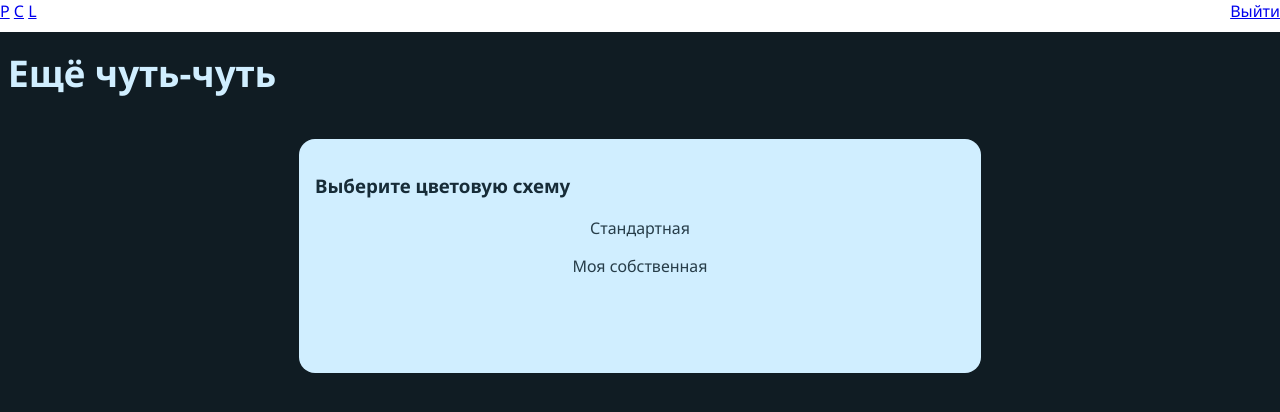
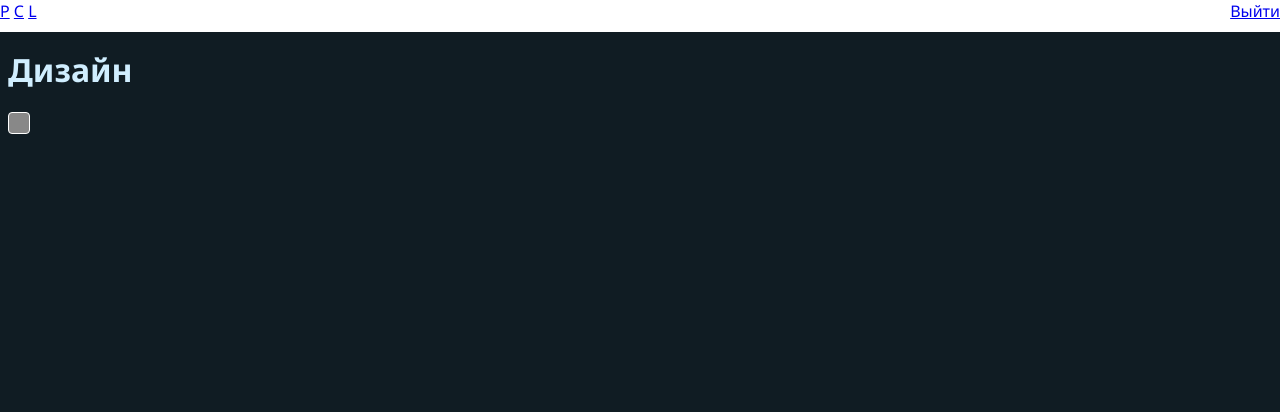
Before and after one commit to ultrasaks/linktree, a Django app: template customing_app/templates/colors.html in a window 1280 px wide. Shown: the top 412 px of the page. Run offline with Django 4.2, Linux system fonts and the light colour scheme; the template is opened without the code that fills it: most values are stand-ins (such as "Sample title", 1, 10 or a date in 2020).

Commit message:
база и предпросмотр цветов

```diff
--- a/customing_app/templates/colors.html
+++ b/customing_app/templates/colors.html
@@ -1,25 +1,47 @@
 {% extends 'baza.html' %}
 {% block content %}
 
-{% if scheme == None %}
 <style>
     .edit-link {
         text-decoration: none;
         color: #273d49;
         text-align: center;
+        cursor: pointer;
+    }
+    .edit-p {
+        transition-duration: .17s;
+        padding: 1rem 0rem;
+        margin: 0;
+        border-radius: .5rem;
+    }
+    .edit-p:hover {
+        background-color: rgb(39, 39, 66, .07);
+    }
+    .edit-p:focus {
+        background-color: rgb(39, 39, 66, .11);
+    }
+    .color-preview {
+        border: 1px white solid;
+        width: 20px;
+        height: 20px;
+        margin-right: .2rem;
+        border-radius: .25rem;
     }
 </style>
+
+{% if scheme == None %}
+
 <h1 class="edit-heading">Ещё чуть-чуть</h1>
 <div class="center-div">
     <div class="test2">
         <h3>Выберите цветовую схему</h3>
-        <a href="#" class="edit-link login-input" id="emp">
-            <p>
+        <a class="edit-link login-input" id="emp">
+            <p class="edit-p">
                 Стандартная
             </p>
         </a>
-        <a href="#" class="edit-link login-input" id="own">
-            <p>
+        <a class="edit-link login-input" id="own">
+            <p class="edit-p">
                 Моя собственная
             </p>
         </a>
@@ -27,12 +49,17 @@
 </div>
 {% else %}
 <h1>Дизайн</h1>
+<div style="display: flex;">
+    {% for color in scheme.get_colors %}
+    <div style="background-color: {{color}};" class="color-preview"></div>
+    {% endfor %}
+</div>
 {% endif %}
 
 {% endblock %}
 
 {% block scripts %}
-
+{% if scheme == None %}
 <script>
     function create_empty() {
         $.ajax({
--- a/link/settings.py
+++ b/link/settings.py
@@ -13,7 +13,7 @@ with open(f'{BASE_DIR}/link/secret_key.ini', 'r') as key:
 DEBUG = True
 
 ALLOWED_HOSTS = ['*'] #? 'mylink.pythonanywhere.com'
-
+# CSRF_TRUSTED_ORIGINS = ['https://dfkjsfdkdfjk.fdkjsd']
 
 INSTALLED_APPS = [
     'django.contrib.admin',
```
Also changed, not shown: other parts of customing_app/templates/colors.html (+1 -0 lines), customing_app/admin.py (+7 -0 lines), customing_app/models.py (+13 -7 lines).
